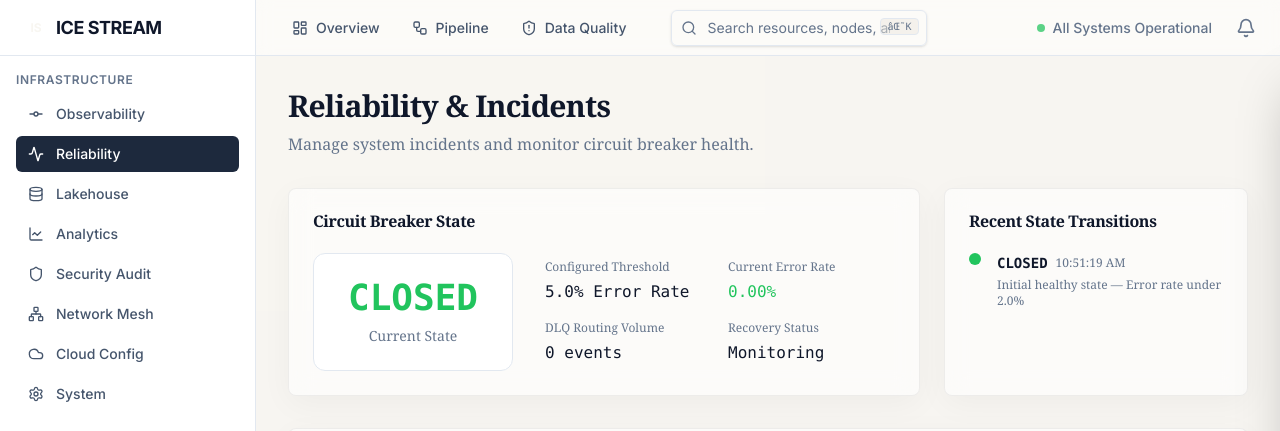
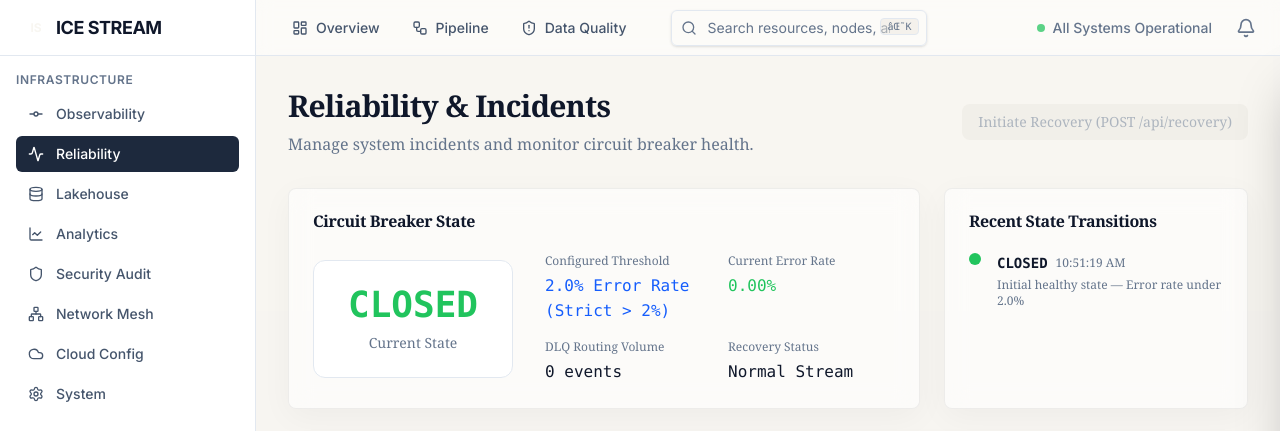
Before and after one commit to sanika-mankar/Ice-stream-lakehouse-observability, a React (Vite) app in the folder frontend/: page /console/reliability in a window 1280 px wide. Shown: the top 431 px of the page. Built offline with nearby package versions, Linux system fonts and the light colour scheme; no server answers; a web font is replaced by a local one.

Commit message:
refactor(frontend): align reliability page with strict 2 percent circuit gate

```diff
--- a/frontend/src/pages/ReliabilityPage.tsx
+++ b/frontend/src/pages/ReliabilityPage.tsx
@@ -9,23 +9,45 @@ import type { Incident } from '../lib/types';
 import { Search } from 'lucide-react';
 
 export default function ReliabilityPage() {
-  const { incidents, circuitBreakerStatus, circuitBreakerEvents, metrics } = useStore();
+  const { incidents, circuitBreakerStatus, circuitBreakerEvents, metrics, triggerRecovery } = useStore();
   const [selectedIncident, setSelectedIncident] = useState<Incident | null>(null);
   const [search, setSearch] = useState('');
+  const [isRecovering, setIsRecovering] = useState(false);
 
   const filteredIncidents = useMemo(() => {
-    return incidents.filter(inc =>
+    return incidents.filter((inc: any) =>
       inc.id.toLowerCase().includes(search.toLowerCase()) ||
       inc.affectedComponent.toLowerCase().includes(search.toLowerCase()) ||
       inc.status.toLowerCase().includes(search.toLowerCase())
     );
   }, [incidents, search]);
 
+  const handleRecovery = async () => {
+    setIsRecovering(true);
+    await triggerRecovery();
+    setIsRecovering(false);
+  };
+
   return (
     <div className="p-8 space-y-8 animate-in fade-in duration-500 relative font-georgia">
-      <div className="flex flex-col gap-2">
-        <h1 className="text-3xl font-bold tracking-tight">Reliability & Incidents</h1>
-        <p className="text-muted-foreground">Manage system incidents and monitor circuit breaker health.</p>
+      <div className="flex flex-col md:flex-row justify-between items-start md:items-center gap-4">
+        <div className="flex flex-col gap-2">
+          <h1 className="text-3xl font-bold tracking-tight">Reliability & Incidents</h1>
+          <p className="text-muted-foreground">Manage system incidents and monitor circuit breaker health.</p>
+        </div>
+        <div>
+          <button
+            onClick={handleRecovery}
+            disabled={circuitBreakerStatus !== 'OPEN' || isRecovering}
+            className={`px-4 py-2 rounded-lg font-medium text-sm transition-all ${
+              circuitBreakerStatus === 'OPEN'
+                ? 'bg-amber-500 hover:bg-amber-600 text-white shadow-lg cursor-pointer'
+                : 'bg-muted text-muted-foreground opacity-50 cursor-not-allowed'
+            }`}
+          >
+            {isRecovering ? 'Triggering Recovery...' : 'Initiate Recovery (POST /api/recovery)'}
+          </button>
+        </div>
       </div>
 
       <div className="grid grid-cols-1 md:grid-cols-3 gap-6">
@@ -44,11 +66,11 @@ export default function ReliabilityPage() {
             <div className="grid grid-cols-2 gap-4 flex-1">
               <div>
                 <span className="text-xs text-muted-foreground block mb-1">Configured Threshold</span>
-                <span className="font-mono font-medium">5.0% Error Rate</span>
+                <span className="font-mono font-medium text-blue-600 dark:text-blue-400">2.0% Error Rate (Strict &gt; 2%)</span>
               </div>
               <div>
                 <span className="text-xs text-muted-foreground block mb-1">Current Error Rate</span>
-                <span className={`font-mono font-medium ${metrics.errorRate > 5 ? 'text-status-critical' : 'text-status-healthy'}`}>
+                <span className={`font-mono font-medium ${metrics.errorRate > 2 ? 'text-status-critical' : 'text-status-healthy'}`}>
                   {metrics.errorRate.toFixed(2)}%
                 </span>
               </div>
@@ -58,7 +80,7 @@ export default function ReliabilityPage() {
               </div>
               <div>
                 <span className="text-xs text-muted-foreground block mb-1">Recovery Status</span>
-                <span className="font-mono font-medium">{circuitBreakerStatus === 'OPEN' ? 'Halted' : 'Monitoring'}</span>
+                <span className="font-mono font-medium">{circuitBreakerStatus === 'OPEN' ? 'Halted (Trip)' : circuitBreakerStatus === 'HALF_OPEN' ? 'Testing Probe' : 'Normal Stream'}</span>
               </div>
             </div>
           </CardContent>
@@ -70,7 +92,7 @@ export default function ReliabilityPage() {
           </CardHeader>
           <CardContent>
             <div className="space-y-4">
-              {circuitBreakerEvents.map((evt, i) => (
+              {circuitBreakerEvents.map((evt: any, i: number) => (
                 <div key={i} className="flex gap-4">
                   <div className="flex flex-col items-center">
                     <div className={`w-3 h-3 rounded-full ${evt.state === 'CLOSED' ? 'bg-status-healthy' : evt.state === 'OPEN' ? 'bg-status-critical' : 'bg-status-warning'}`} />
@@ -119,7 +141,7 @@ export default function ReliabilityPage() {
                 </tr>
               </thead>
               <tbody className="divide-y divide-border">
-                {filteredIncidents.map((incident) => (
+                {filteredIncidents.map((incident: any) => (
                   <tr
                     key={incident.id}
                     className="hover:bg-muted/30 cursor-pointer transition-colors"
```
